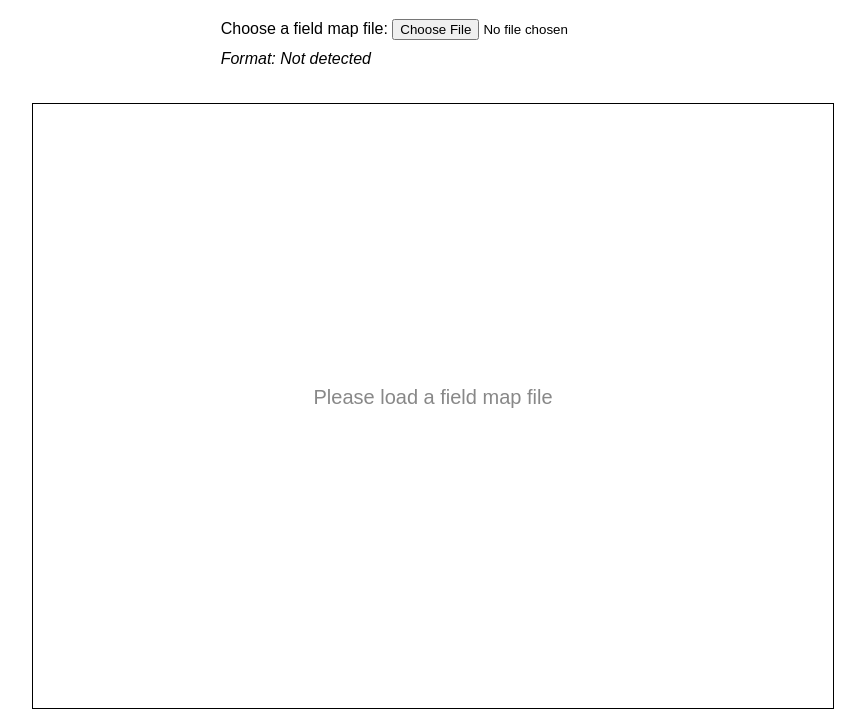
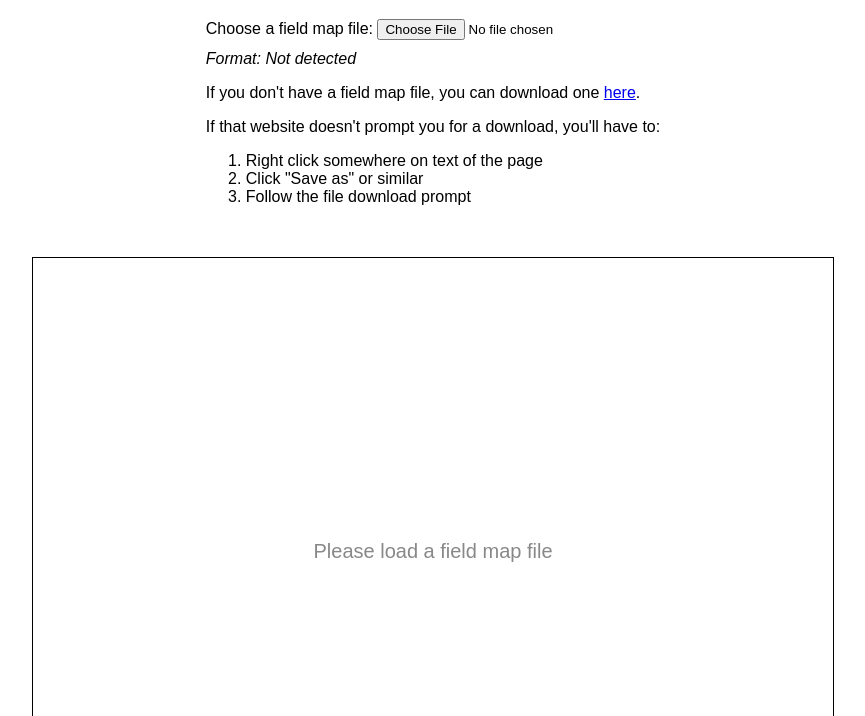
Before and after one commit to Team-6615-Bellevillains/AprilTagVisualizer, a plain HTML site: page index.html in a window 1280 px wide. Shown: the part 81-797 px from the top of the page, without its empty margins (207-1072 px from the left). Drawn offline with Linux system fonts and the light colour scheme.

Commit message:
feat: add download instructions, accept all files for ease of use

```diff
--- a/index.html
+++ b/index.html
@@ -46,8 +46,15 @@
 
   <div class="file-input">
     <label for="file-input">Choose a field map file:</label>
-    <input type="file" id="file-input" accept=".fmap,.json">
+    <input type="file" id="file-input" accept="*">
     <div id="format-display" style="margin-top: 10px; font-style: italic;">Format: Not detected</div>
+    <p>If you don't have a field map file, you can download one <a href="https://raw.githubusercontent.com/wpilibsuite/allwpilib/refs/heads/main/apriltag/src/main/native/resources/edu/wpi/first/apriltag/2025-reefscape-welded.json">here</a>.</p>
+    <p>If that website doesn't prompt you for a download, you'll have to:</p>
+    <ol>
+      <li>Right click somewhere on text of the page</li>
+      <li>Click "Save as" or similar</li>
+      <li>Follow the file download prompt</li>
+    </ol>
   </div>
 
   <div id="canvas-container">
```
